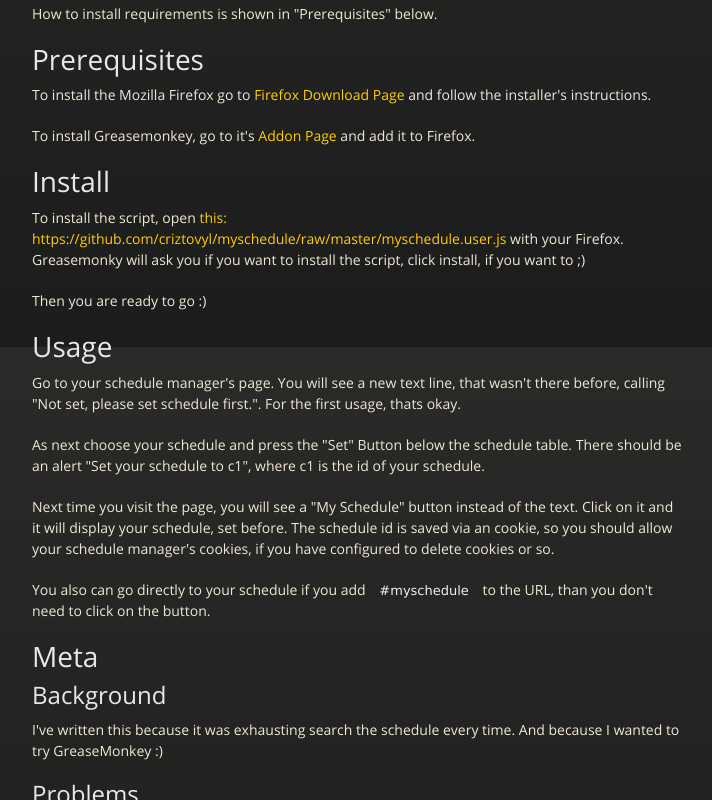
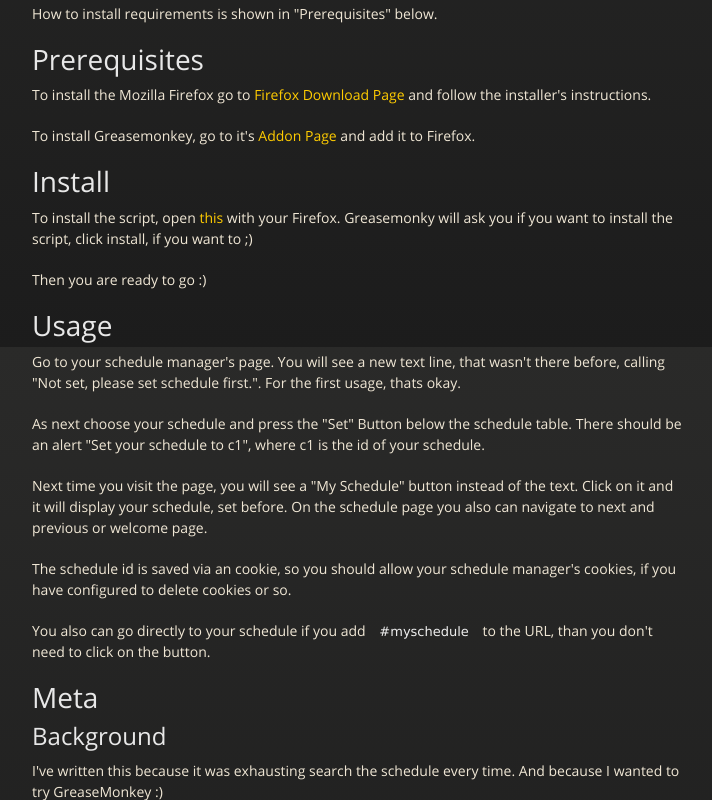
Before and after one commit to criztovyl/myschedule, a plain HTML site: page index.html in a window 1280 px wide. Shown: the part 453-1253 px from the top of the page, without its empty margins (283-995 px from the left). Drawn offline with nearby package versions, Linux system fonts and the light colour scheme.

Commit message:
Improved usage information.

```diff
--- a/index.html
+++ b/index.html
@@ -60,7 +60,7 @@
 <h1>
 <a id="install" class="anchor" href="#install" aria-hidden="true"><span class="octicon octicon-link"></span></a>Install</h1>
 
-<p>To install the script, open <a href="https://github.com/criztovyl/myschedule/raw/master/myschedule.user.js">this: https://github.com/criztovyl/myschedule/raw/master/myschedule.user.js</a> with your Firefox. Greasemonky will ask you if you want to install the script, click install, if you want to ;)</p>
+<p>To install the script, open <a href="https://github.com/criztovyl/myschedule/raw/master/myschedule.user.js">this</a> with your Firefox. Greasemonky will ask you if you want to install the script, click install, if you want to ;)</p>
 
 <p>Then you are ready to go :)</p>
 
@@ -71,7 +71,10 @@
 
 <p>As next choose your schedule and press the "Set" Button below the schedule table. There should be an alert "Set your schedule to c1", where c1 is the id of your schedule.</p>
 
-<p>Next time you visit the page, you will see a "My Schedule" button instead of the text. Click on it and it will display your schedule, set before. The schedule id is saved via an cookie, so you should allow your schedule manager's cookies, if you have configured to delete cookies or so.</p>
+<p>Next time you visit the page, you will see a "My Schedule" button instead of the text. Click on it and it will display your schedule, set before.
+On the schedule page you also can navigate to next and previous or welcome page.</p>
+
+<p>The schedule id is saved via an cookie, so you should allow your schedule manager's cookies, if you have configured to delete cookies or so.</p>
 
 <p>You also can go directly to your schedule if you add <code>#myschedule</code> to the URL, than you don't need to click on the button.</p>
 
```
